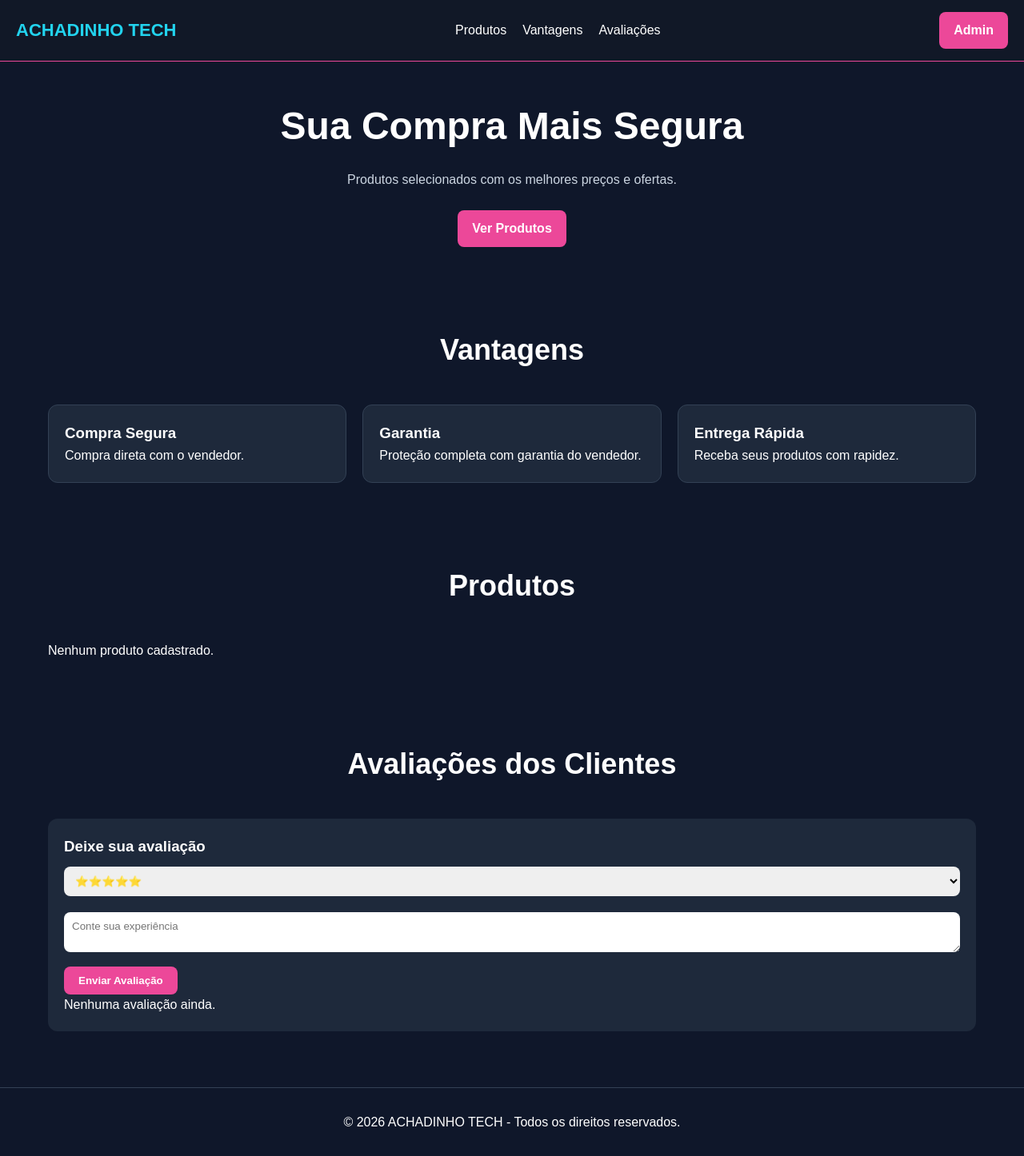
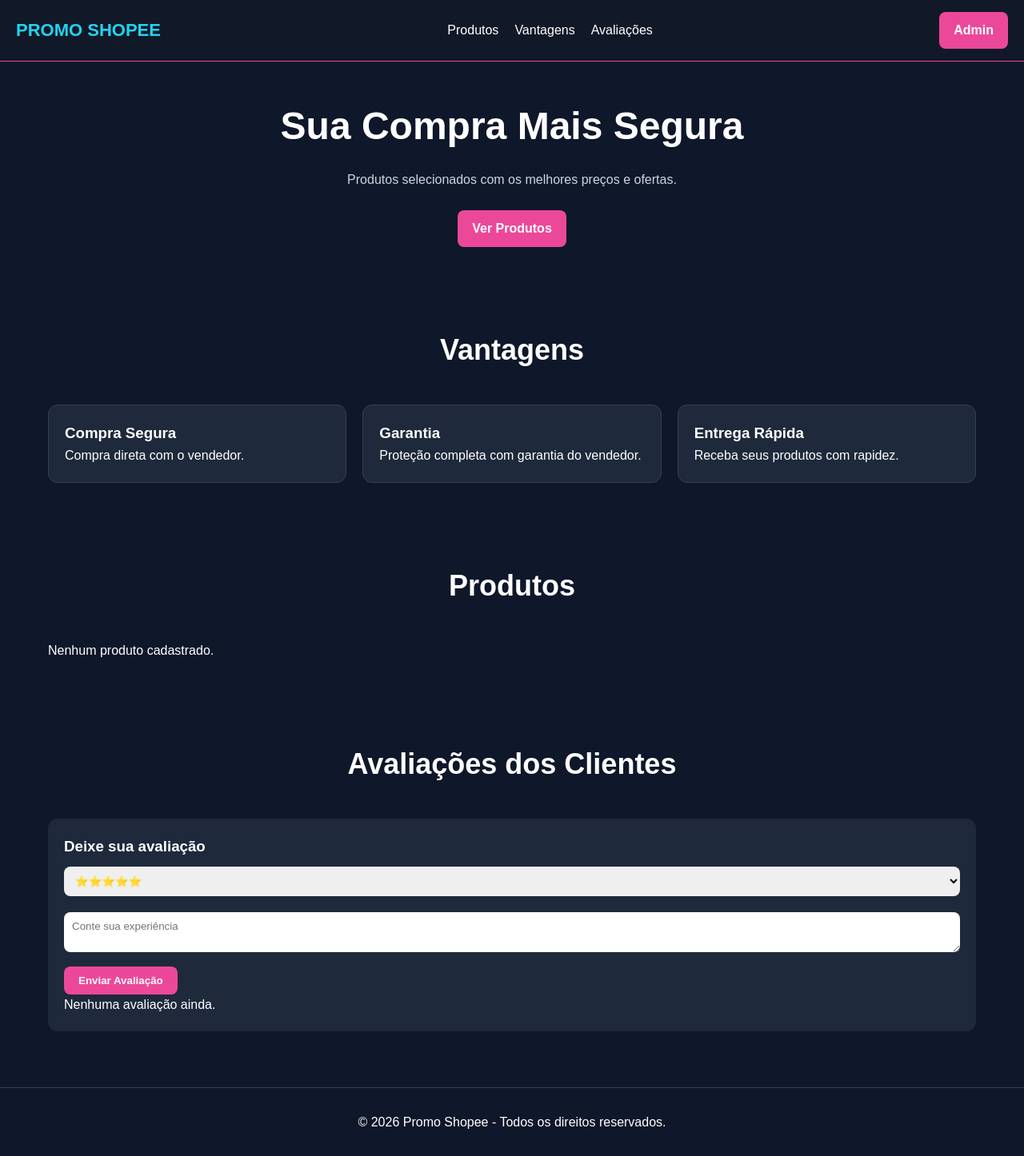
Before and after one commit to promicionaltecnologico/Promotech, a website: page index.html in a window 1280 px wide. Shown: the whole page at 80% size. Drawn offline with Linux system fonts and the light colour scheme.

Commit message:
Update index.html

```diff
--- a/index.html
+++ b/index.html
@@ -3,7 +3,7 @@
 <head>
 <meta charset="UTF-8">
 <meta name="viewport" content="width=device-width, initial-scale=1.0">
-<title>ACHADINHO TECH</title>
+<title>PROMO SHOPEE</title>
 
 <style>
 *{
@@ -205,7 +205,7 @@ display:none;
 <header>
 
 <div class="logo">
-ACHADINHO TECH
+PROMO SHOPEE
 </div>
 
 <nav>
@@ -327,7 +327,7 @@ Enviar Avaliação
 
 <footer>
 <p>
-© 2026 ACHADINHO TECH - Todos os direitos reservados.
+© 2026 Promo Shopee - Todos os direitos reservados.
 </p>
 </footer>
 
```
